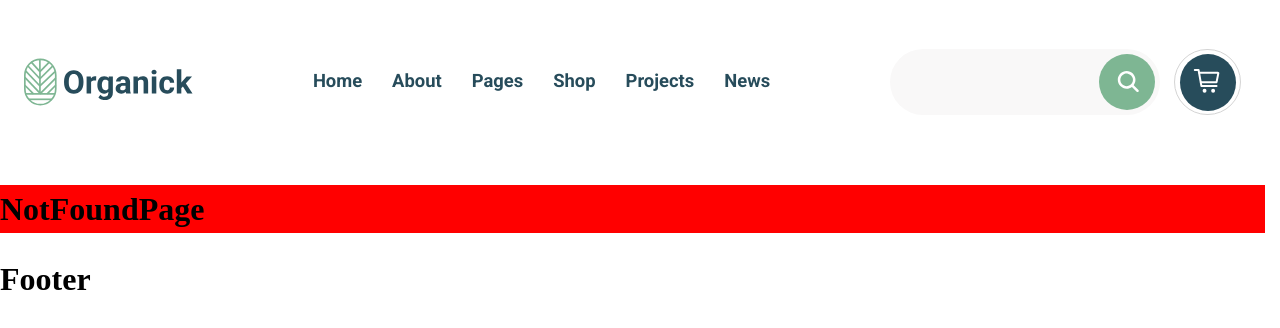
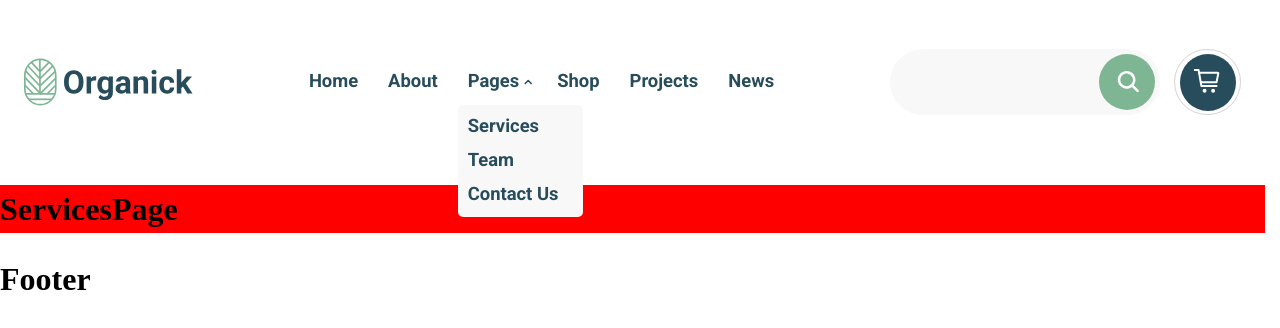
Before and after one commit to RusikHunter/Organick, a React (Vite) app in the folder frontend/: page /services in a window 1280 px wide. Both pictures are taken after a click on the button "Pages". Shown: the top 328 px of the page. Built offline with nearby package versions, Linux system fonts and the light colour scheme.

Commit message:
feat(frontend/dropdownpages): create DropdownPages component (markup, styles, logic)

```diff
--- a/frontend/src/App.tsx
+++ b/frontend/src/App.tsx
@@ -5,7 +5,7 @@ import MainPage from './pages/MainPage/MainPage'
 import AboutPage from './pages/AboutPage/AboutPage'
 import ShopPage from './pages/ShopPage/ShopPage'
 import ProductPage from './pages/ProductPage/ProductPage'
-import ServicePage from './pages/ServicePage/ServicePage'
+import ServicesPage from './pages/ServicesPage/ServicesPage'
 import QualityPage from './pages/QualityPage/QualityPage'
 import PortfolioPage from './pages/PortfolioPage/PortfolioPage'
 import PortfolioItemPage from './pages/PortfolioItemPage/PortfolioItemPage'
@@ -31,7 +31,7 @@ function App() {
                         <Route path="/about" element={<AboutPage />} />
                         <Route path="/shop" element={<ShopPage />} />
                         <Route path="/shop/:id" element={<ProductPage />} />
-                        <Route path="/service" element={<ServicePage />} />
+                        <Route path="/services" element={<ServicesPage />} />
                         <Route path="/quality" element={<QualityPage />} />
                         <Route path="/portfolio" element={<PortfolioPage />} />
                         <Route path="/portfolio/:id" element={<PortfolioItemPage />} />
--- /dev/null
+++ b/frontend/src/components/DropdownPages/DropdownPages.scss
@@ -0,0 +1,58 @@
+@use "../../styles/index" as *;
+
+.header {
+    &__dropdown-wrap {
+        position: relative;
+    }
+
+    &__navigation-button {
+        @include fluid-text(20, 16);
+        @include font(var(--font-family), 700, 1);
+        color: var(--color-blue);
+        padding: 0;
+
+        @media (max-width: 1170px) {
+            @include fluid-text(16, 14);
+        }
+
+        & svg {
+            position: relative;
+            top: -2px;
+            left: 5px;
+            transition: transform var(--transition);
+        }
+    }
+
+    &__navigation-button--active {
+        & svg {
+            transform: rotate(180deg);
+        }
+    }
+
+    &__dropdown--pages {
+        position: absolute;
+        top: 35px;
+        left: -10px;
+        display: flex;
+        width: 125px;
+        opacity: 0;
+        padding: 10px;
+        background-color: var(--color-lightgray);
+        border-radius: 5px;
+        transition: opacity var(--transition);
+        pointer-events: none;
+        z-index: -999;
+    }
+
+    &__dropdown--pages--active {
+        opacity: 1;
+        pointer-events: all;
+        z-index: 1;
+    }
+
+    &__dropdown-list {
+        display: flex;
+        flex-direction: column;
+        gap: 10px;
+    }
+}
--- /dev/null
+++ b/frontend/src/components/DropdownPages/DropdownPages.tsx
@@ -0,0 +1,56 @@
+import { Link } from "react-router-dom"
+import { useEffect, useState } from "react"
+import "./DropdownPages.scss"
+
+function DropdownPages() {
+    const [isOpen, setIsOpen] = useState<boolean>(false)
+
+    const handleClick = (): void => {
+        setIsOpen(prev => !prev)
+    }
+
+    useEffect(() => {
+        if (!isOpen) return
+
+        const handleClickOutside = () => {
+            setIsOpen(false)
+        }
+
+        const timer = setTimeout(() => {
+            window.addEventListener("click", handleClickOutside)
+        }, 0)
+
+        return () => {
+            clearTimeout(timer)
+            window.removeEventListener("click", handleClickOutside)
+        }
+    }, [isOpen])
+
+    return (
+        <div className="header__dropdown-wrap">
+            <button className={`header__navigation-button ${isOpen ? `header__navigation-button--active` : ''}`} onClick={handleClick}>
+                Pages
+
+                <svg width="8" height="6" viewBox="0 0 8 6" fill="none" xmlns="http://www.w3.org/2000/svg">
+                    <path d="M0.791016 1.5L3.79102 4.5L6.79102 1.5" stroke="#274C5B" strokeWidth="1.5" strokeLinecap="round" strokeLinejoin="round" />
+                </svg>
+            </button>
+
+            <div className={`header__dropdown header__dropdown--pages ${isOpen ? `header__dropdown--pages--active` : ''}`}>
+                <ul className="header__dropdown-list">
+                    <li className="header__dropdown-list-item">
+                        <Link className="header__navigation-link" to="/services">Services</Link>
+                    </li>
+                    <li className="header__dropdown-list-item">
+                        <Link className="header__navigation-link" to="/team">Team</Link>
+                    </li>
+                    <li className="header__dropdown-list-item">
+                        <Link className="header__navigation-link" to="/contact">Contact Us</Link>
+                    </li>
+                </ul>
+            </div>
+        </div>
+    )
+}
+
+export default DropdownPages
--- a/frontend/src/components/Header/Header.scss
+++ b/frontend/src/components/Header/Header.scss
@@ -67,8 +67,7 @@
 
     &__navigation-list-item {}
 
-    &__navigation-link,
-    &__navigation-button {
+    &__navigation-link {
         @include fluid-text(20, 16);
         @include font(var(--font-family), 700, 1);
         color: var(--color-blue);
@@ -78,15 +77,9 @@
         }
     }
 
-    &__navigation-button {
-        padding: 0;
-    }
-
     &__dropdown {
         display: none; // temp
     }
-
-    &__dropdown--pages {}
 
     &__column--3 {
         flex-direction: row !important;
--- a/frontend/src/components/Header/Header.tsx
+++ b/frontend/src/components/Header/Header.tsx
@@ -1,6 +1,7 @@
 import "./Header.scss"
 import BurgerButton from "../BurgerButton/BurgerButton"
 import { Link } from "react-router-dom"
+import DropdownPages from "../DropdownPages/DropdownPages"
 import Logo from "../../images/icons/logo.svg"
 
 function Header() {
@@ -23,21 +24,7 @@ function Header() {
                                     <Link className="header__navigation-link" to="/about">About</Link>
                                 </li>
                                 <li className="header__navigation-list-item">
-                                    <button className="header__navigation-button">Pages</button>
-
-                                    <div className="header__dropdown header__dropdown--pages overlay">
-                                        <ul className="header__dropdown-list">
-                                            <li className="header__dropdown-list-item">
-                                                <Link className="header__navigation-link" to="/services">Services</Link>
-                                            </li>
-                                            <li className="header__dropdown-list-item">
-                                                <Link className="header__navigation-link" to="/team">Team</Link>
-                                            </li>
-                                            <li className="header__dropdown-list-item">
-                                                <Link className="header__navigation-link" to="/contact">Contact Us</Link>
-                                            </li>
-                                        </ul>
-                                    </div>
+                                    <DropdownPages />
                                 </li>
                                 <li className="header__navigation-list-item">
                                     <Link className="header__navigation-link" to="/shop">Shop</Link>
--- a/frontend/src/pages/ServicePage/ServicePage.tsx
+++ /dev/null
@@ -1,9 +0,0 @@
-function ServicePage() {
-    return (
-        <>
-            <h1>ServicePage</h1>
-        </>
-    )
-}
-
-export default ServicePage
--- /dev/null
+++ b/frontend/src/pages/ServicesPage/ServicesPage.tsx
@@ -0,0 +1,9 @@
+function ServicesPage() {
+    return (
+        <>
+            <h1>ServicesPage</h1>
+        </>
+    )
+}
+
+export default ServicesPage
```
